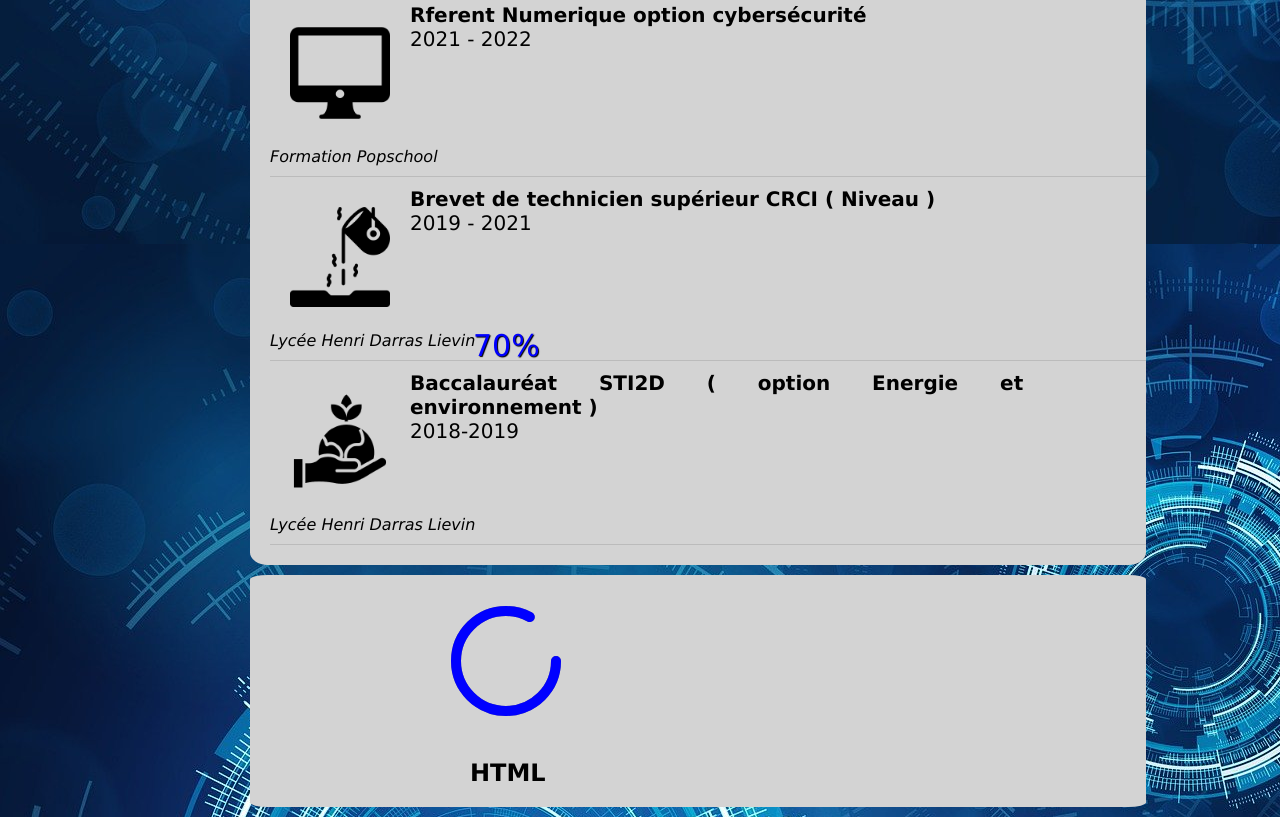
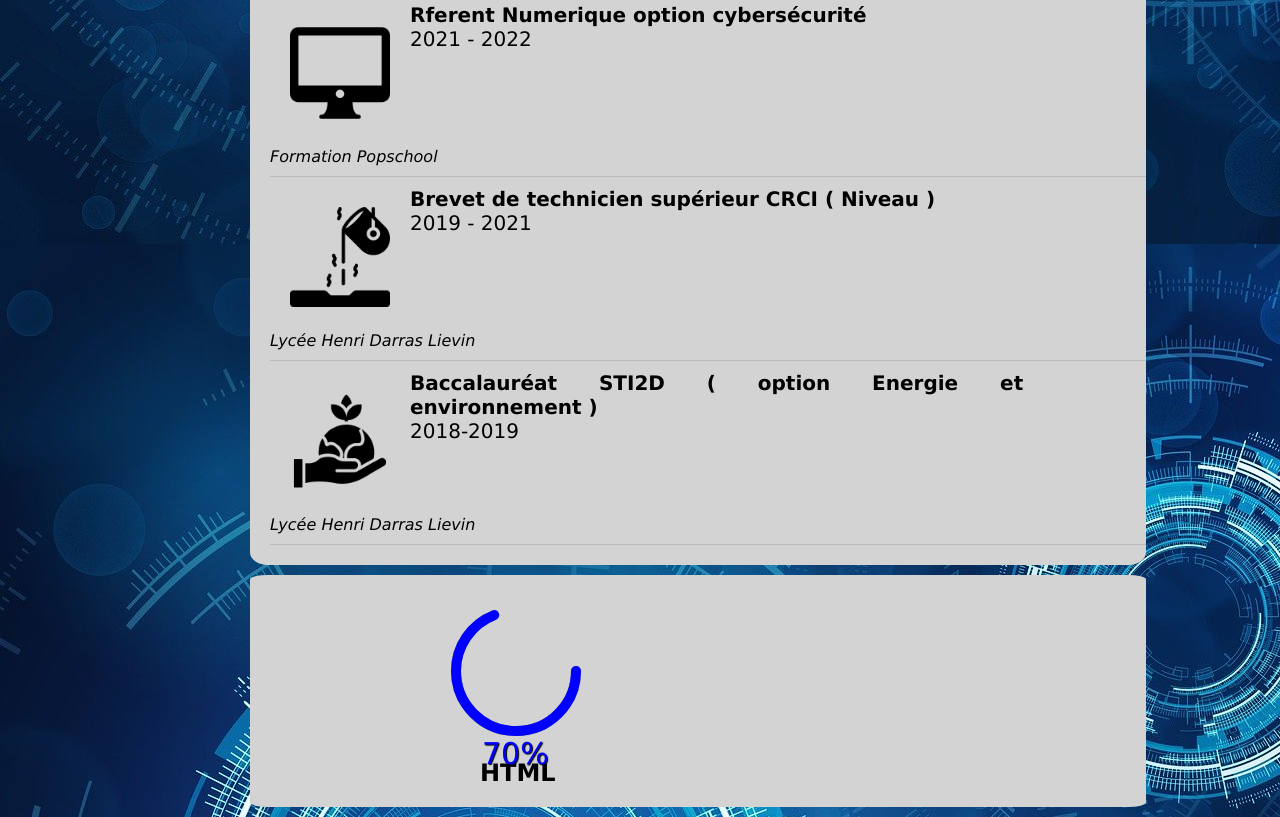
Before and after one commit to zeuny/Projet, a plain HTML site: page index.html in a window 1280 px wide. Shown: the part 1072-1889 px from the top of the page. Drawn offline with Linux system fonts and the light colour scheme.

Commit message:
l'arzizz

```diff
--- a/cv2.css
+++ b/cv2.css
@@ -144,12 +144,12 @@ span {
     position: absolute;
     font-size: 30px;
     color: blue;
-    left: 473px;
-    top: 175%;
+    left: 482px;
+    top: 226%;
     text-shadow: 1px 1px 1px black;
 }
 
 .progression {
     color: black ;
-    margin: 0px 0px 10px 220px;
+    margin: 0px 0px 10px 230px;
 }
--- a/index.html
+++ b/index.html
@@ -105,8 +105,8 @@
     <section class="Comp">
         <div class="Box">
             <svg>
-                <circle cx="50px" cy="50px" r="50px"></circle>
-                <circle cx="50px" cy="50px" r="50px"></circle>
+                <circle cx="60px" cy="60px" r="60px"></circle>
+                <circle cx="60px" cy="60px" r="60px"></circle>
             </svg>
             <span>70%</span>
             <h2 class="progression">HTML</h2>
```
